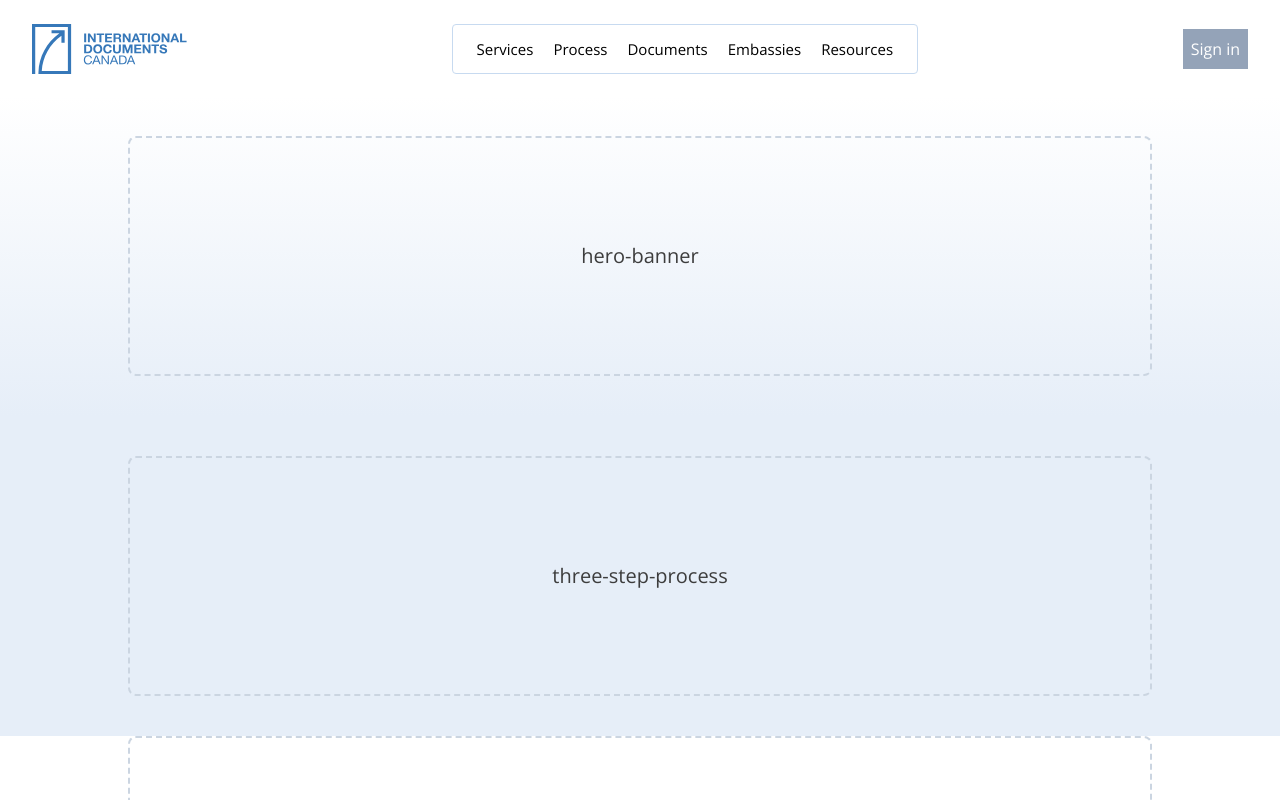
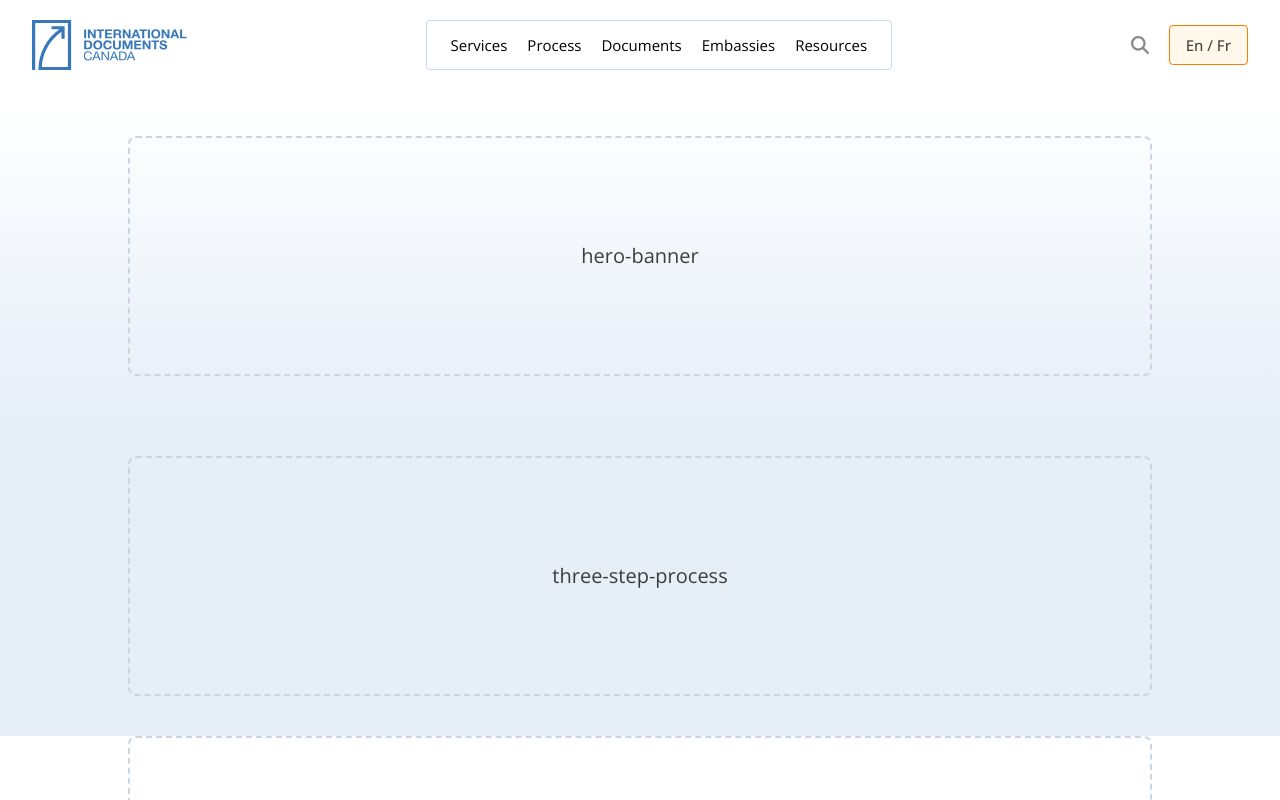
Before and after one commit to troychaplin/idc-prototypes, a Next.js app: page / in a window 1280 px wide. Shown: the top 800 px of the page. Built offline with nearby package versions, Linux system fonts and the light colour scheme.

Commit message:
add: header asides

```diff
--- a/app/layout.tsx
+++ b/app/layout.tsx
@@ -31,7 +31,7 @@ import "./globals.css";
 
 const openSans = Open_Sans({
   subsets: ["latin"],
-  weight: ["300", "400", "600", "700"],
+  weight: ["300", "400", "500", "600", "700"],
   style: ["normal", "italic"],
 });
 
--- a/components/Header/Aside.tsx
+++ b/components/Header/Aside.tsx
@@ -2,8 +2,19 @@ import React from "react";
 
 export const Aside = () => {
   return (
-    <div className="flex items-center">
-      <button className="p-2 text-white bg-slate-400">Sign in</button>
+    <div className="flex items-center gap-5">
+      <button className="w-[18px] h-[18px]">
+        <svg
+          className="fill-idc-black-400 hover:fill-idc-orange-500"
+          xmlns="http://www.w3.org/2000/svg"
+          viewBox="0 0 512 512"
+        >
+          <path d="M416 208c0 45.9-14.9 88.3-40 122.7L502.6 457.4c12.5 12.5 12.5 32.8 0 45.3s-32.8 12.5-45.3 0L330.7 376c-34.4 25.2-76.8 40-122.7 40C93.1 416 0 322.9 0 208S93.1 0 208 0S416 93.1 416 208zM208 352a144 144 0 1 0 0-288 144 144 0 1 0 0 288z" />
+        </svg>
+      </button>
+      <button className="px-4 py-2 text-[15px] font-medium border border-solid rounded text-nowrap text-idc-black-800 bg-idc-orange-50 border-idc-orange-500 hover:bg-idc-orange-500 hover:text-white">
+        En / Fr
+      </button>
     </div>
   );
 };
--- a/components/Header/Navigation.tsx
+++ b/components/Header/Navigation.tsx
@@ -2,7 +2,7 @@ import React from "react";
 
 export const Navigation = () => {
   return (
-    <div className="flex items-center px-6 border border-solid rounded border-idc-blue-200">
+    <div className="flex items-center flex-none px-6 border border-solid rounded border-idc-blue-200">
       <ul className="flex gap-5 text-[15px] text-black">
         <li className="idc-navitem">
           <a href="#">Services</a>
--- a/components/Header/SiteLogo.tsx
+++ b/components/Header/SiteLogo.tsx
@@ -3,7 +3,7 @@ import React from "react";
 export const SiteLogo = () => {
   return (
     <svg
-      className="idc-logo w-[155px] h-[50px]"
+      className="idc-logo flex-none w-[155px] h-[50px]"
       fill="none"
       xmlns="http://www.w3.org/2000/svg"
       viewBox="0 0 155 50"
--- a/components/Header/index.tsx
+++ b/components/Header/index.tsx
@@ -31,7 +31,7 @@ const HeaderContainer = ({ children }: HeaderProps) => {
 
   return (
     <header
-      className={`fixed top-0 z-50 w-full px-6 py-5 bg-white idc-header ui-max-w-child-7xl md:px-8 md:py-6 transition-opacity duration-500 ${
+      className={`fixed top-0 z-50 w-full px-6 py-4 bg-white idc-header ui-max-w-child-7xl md:px-8 md:py-5 transition-opacity duration-500 ${
         visible ? "opacity-100" : "opacity-0 pointer-events-none"
       }`}
     >
```
